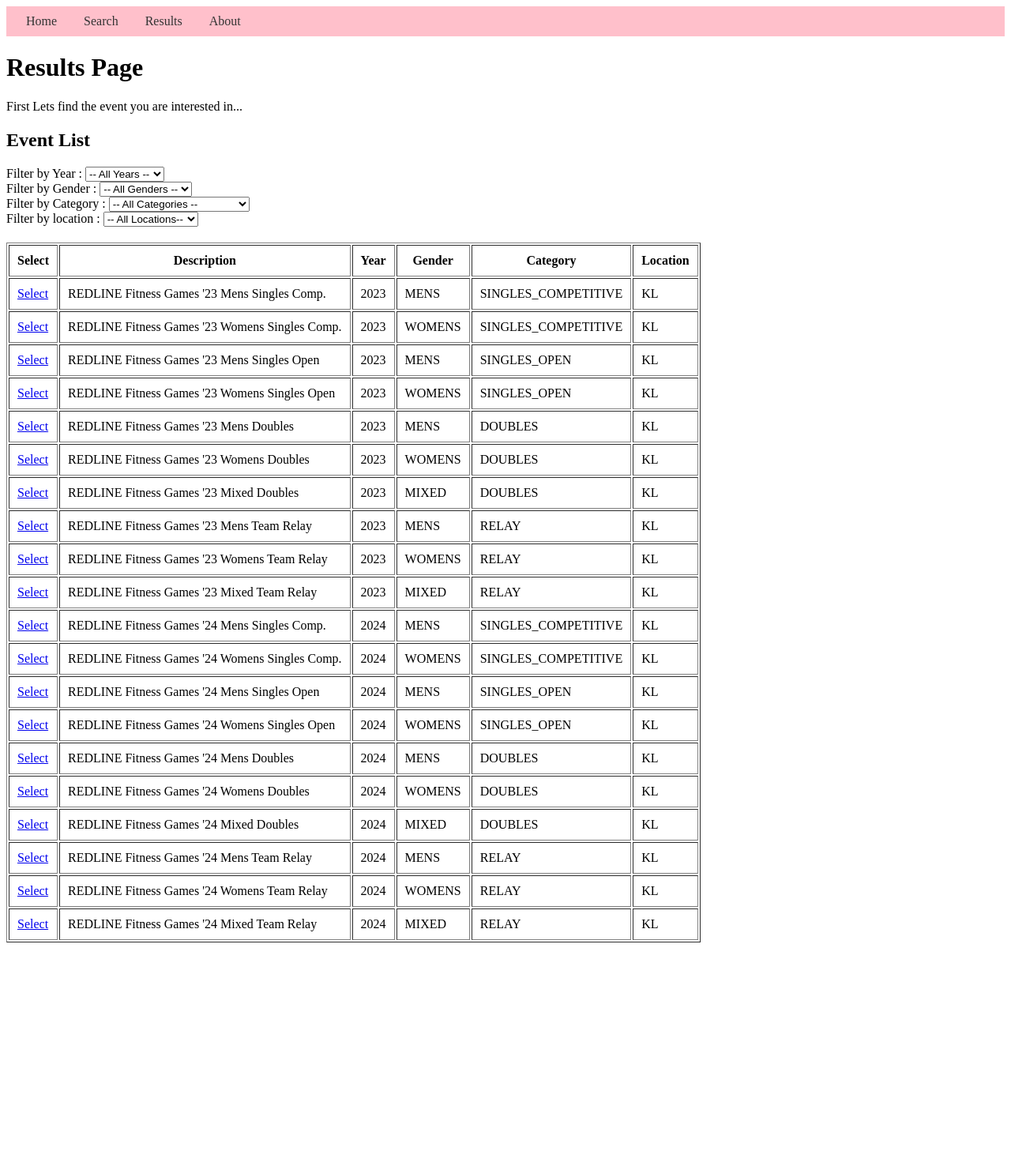
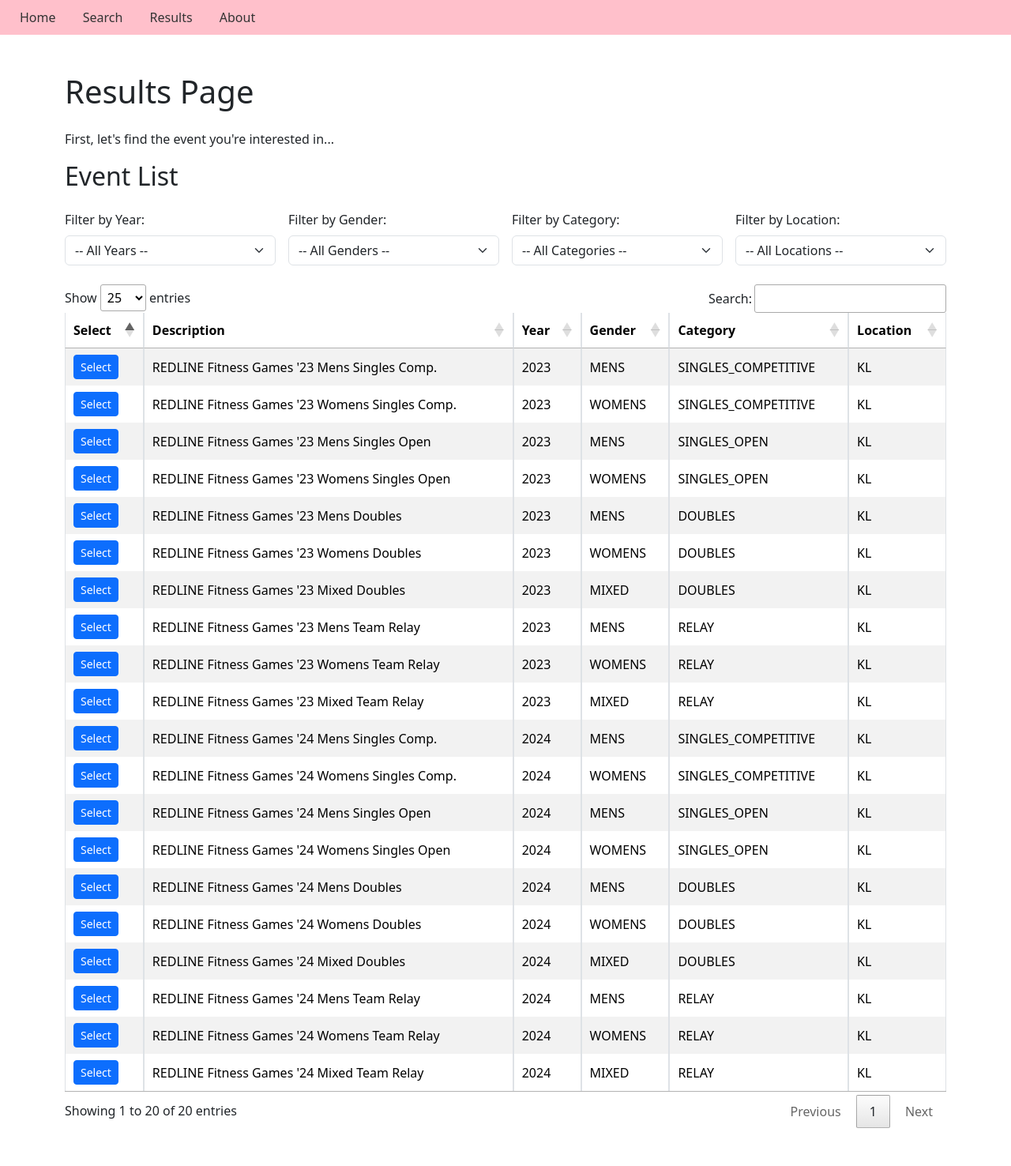
Before and after one commit to happystevehood/RedFullStackFlask, a Flask app: page /results in a window 1280 px wide. Shown: the whole page at 79% size. Before the commit the page ends 1193 px from the top, so only its background shows below. Run offline with Flask 3, Linux system fonts and the light colour scheme; lists and menus that the app fills with data are empty; some libraries are stand-ins or nearby versions.

Commit message:
A bit of making tables pretty and professional
A bit of making tables pretty and professional

```diff
--- a/templates/results.html
+++ b/templates/results.html
@@ -1,23 +1,33 @@
 {% extends "base.html" %}
+
+{% block head %}
+    <!-- Bootstrap & DataTables CSS -->
+    <link rel="stylesheet" href="https://cdn.datatables.net/1.13.6/css/jquery.dataTables.min.css">
+    <link rel="stylesheet" href="https://cdn.datatables.net/fixedheader/3.4.0/css/fixedHeader.dataTables.min.css">
+    <link rel="stylesheet" href="https://cdn.jsdelivr.net/npm/bootstrap@5.3.3/dist/css/bootstrap.min.css">
+{% endblock %}
+
 {% block content %}
-    <h1>Results Page</h1>
-    <p>First Lets find the event you are  interested in...</p>
+<div class="container my-5">
+    <h1 class="mb-4">Results Page</h1>
+    <p>First, let's find the event you're interested in...</p>
 
-    <h2>Event List</h2>
+    <h2 class="mb-4">Event List</h2>
 
-    <form method="POST">
-        <div>
-            <label for="year_filter">Filter by Year :</label>
-            <select name="year_filter" id="year_filter" onchange="this.form.submit()">
+    <form method="POST" class="mb-4 row g-3">
+        <div class="col-md-3">
+            <label for="year_filter" class="form-label">Filter by Year:</label>
+            <select name="year_filter" id="year_filter" class="form-select" onchange="this.form.submit()">
                 <option value="">-- All Years --</option>
                 {% for year in years %}
                     <option value="{{ year }}" {% if year == selected_year %}selected{% endif %}>{{ year }}</option>
                 {% endfor %}
             </select>
         </div>
-        <div>
-            <label for="gender_filter">Filter by Gender :</label>
-            <select name="gender_filter" id="gender_filter" onchange="this.form.submit()">
+
+        <div class="col-md-3">
+            <label for="gender_filter" class="form-label">Filter by Gender:</label>
+            <select name="gender_filter" id="gender_filter" class="form-select" onchange="this.form.submit()">
                 <option value="">-- All Genders --</option>
                 {% for gender in genders %}
                     <option value="{{ gender }}" {% if gender == selected_gender %}selected{% endif %}>{{ gender }}</option>
@@ -25,9 +35,9 @@
             </select>
         </div>
 
-        <div>
-            <label for="cat_filter">Filter by Category :</label>
-            <select name="cat_filter" id="cat_filter" onchange="this.form.submit()">
+        <div class="col-md-3">
+            <label for="cat_filter" class="form-label">Filter by Category:</label>
+            <select name="cat_filter" id="cat_filter" class="form-select" onchange="this.form.submit()">
                 <option value="">-- All Categories --</option>
                 {% for cat in cats %}
                     <option value="{{ cat }}" {% if cat == selected_cat %}selected{% endif %}>{{ cat }}</option>
@@ -35,10 +45,10 @@
             </select>
         </div>
 
-        <div>
-            <label for="location_filter">Filter by location :</label>
-            <select name="location_filter" id="location_filter" onchange="this.form.submit()">
-                <option value="">-- All Locations--</option>
+        <div class="col-md-3">
+            <label for="location_filter" class="form-label">Filter by Location:</label>
+            <select name="location_filter" id="location_filter" class="form-select" onchange="this.form.submit()">
+                <option value="">-- All Locations --</option>
                 {% for location in locations %}
                     <option value="{{ location }}" {% if location == selected_location %}selected{% endif %}>{{ location }}</option>
                 {% endfor %}
@@ -46,7 +56,9 @@
         </div>
     </form>
 
-    <table border="1" cellpadding="10" style="margin-top: 20px;">
+    <div class="table-responsive">
+        <table id="resultsTable" class="table table-striped table-bordered" style="width:100%">
+            <thead>
                 <tr>
                     <th>Select</th>
                     <th>Description</th>
@@ -55,38 +67,41 @@
                     <th>Category</th>
                     <th>Location</th>
                 </tr>
+            </thead>
+            <tbody>
                 {% for row in data %}
                 <tr>
-            <!-- selected data index -->
-            <td><a href="/display?eventname={{ row[0] }}">Select</a></td>
+                    <td><a href="/display?eventname={{ row[0] }}" class="btn btn-primary btn-sm">Select</a></td>
                     <td>{{ row[1] }}</td>
                     <td>{{ row[2] }}</td>
                     <td>{{ row[3] }}</td>
                     <td>{{ row[4] }}</td>
                     <td>{{ row[5] }}</td>
-
-
                 </tr>
                 {% endfor %}
+            </tbody>
         </table>
-
+    </div>
+</div>
 {% endblock %}
 
+{% block script %}
+    <!-- jQuery & DataTables JS -->
+    <script src="https://code.jquery.com/jquery-3.7.1.min.js"></script>
+    <script src="https://cdn.datatables.net/1.13.6/js/jquery.dataTables.min.js"></script>
+    <script src="https://cdn.datatables.net/fixedheader/3.4.0/js/dataTables.fixedHeader.min.js"></script>
+
     <script>
-    document.getElementById('year_filter').onchange = function() {
-        this.form.submit();
-    };
-
-    document.getElementById('gender_filter').onchange = function() {
-        this.form.submit();
-    };
-
-    document.getElementById('cat_filter').onchange = function() {
-        this.form.submit();
-    };
-
-    document.getElementById('location_filter').onchange = function() {
-        this.form.submit();
-    };
-
+    $(document).ready(function() {
+        var table = $('#resultsTable').DataTable({
+            scrollX: true,
+            pageLength: 25,
+            autoWidth: true,
+            fixedHeader: {
+                header: true,
+                headerOffset: 56
+            }
+        });
+    });
     </script>
+{% endblock %}
--- a/visualisation/redline_vis.py
+++ b/visualisation/redline_vis.py
@@ -1257,8 +1257,6 @@ def redline_vis_generate(competitorDetails, io_stringHtml, io_pngList):
                 #update output variable
                 io_stringHtml = stringPdf
                 io_pngList = list(pngList)
-                print(pngList)
-
 
     #just backup should never be called
     return io_stringHtml, io_pngList
```
Also changed, not shown: templates/search.html (+37 -54 lines), 2 other files. Lines whose indentation alone changed are shown as unchanged.
